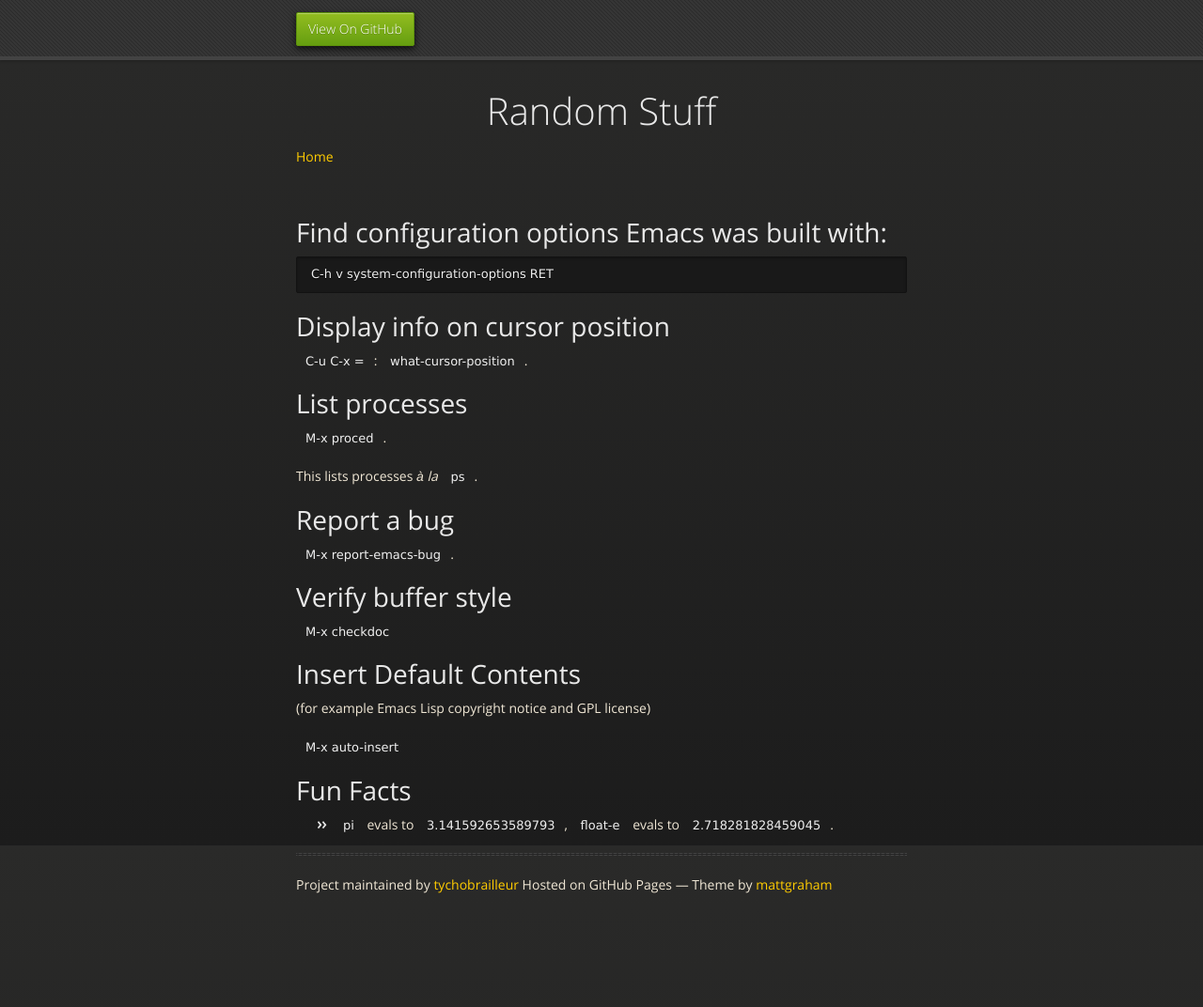
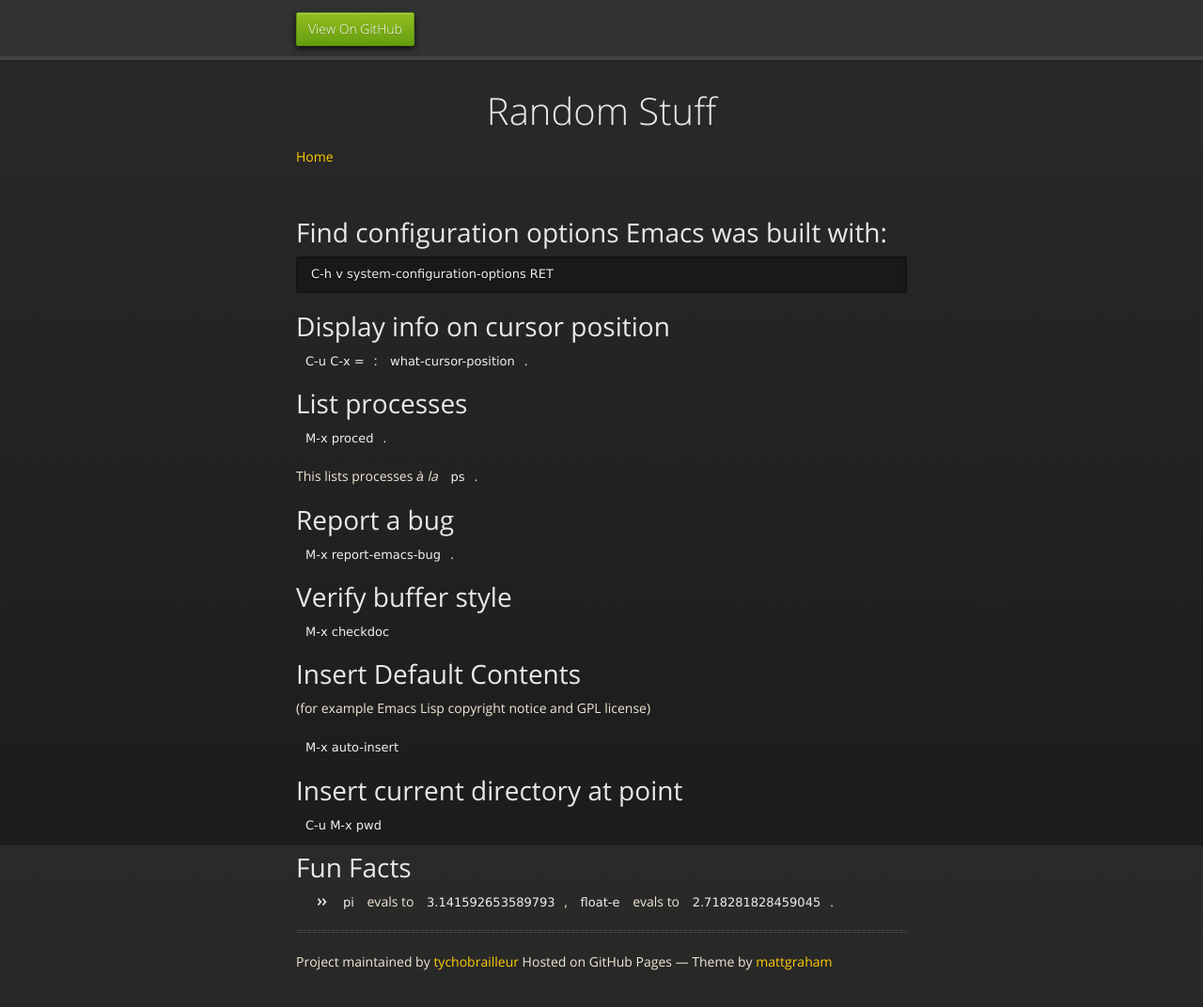
Before and after one commit to tychobrailleur/tychobrailleur.github.io, a Jekyll site: the page built from random.md, in a window 1280 px wide and 1124 px high. Shown: the top 1072 px of the window at 94% size. Built offline with Jekyll 4.4.1, drawn with Linux system fonts in a browser that asks for light colours; nearby versions of some CDN libraries.

Commit message:
Insert `pwd` at point.

```diff
--- a/random.md
+++ b/random.md
@@ -34,6 +34,10 @@ This lists processes _à la_ `ps`.
 
 `M-x auto-insert`
 
+# Insert current directory at point
+
+`C-u M-x pwd`
+
 # Fun Facts
 
 - `pi` evals to `3.141592653589793`, `float-e` evals to
```
